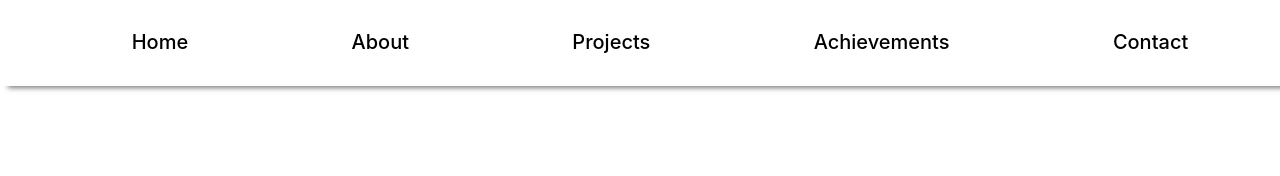
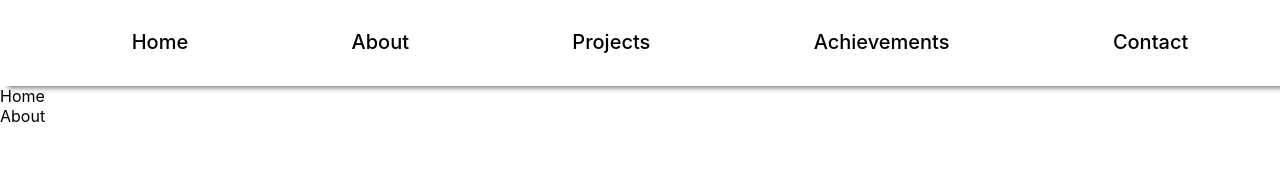
Before and after one commit to KalyanaSundaram01/Portfolio, a React (Create React App) app: page / in a window 1280 px wide. Shown: the top 176 px of the page. Built offline with nearby package versions, Linux system fonts and the light colour scheme.

Commit message:
Modified Component

```diff
--- a/src/components/About.js
+++ b/src/components/About.js
@@ -0,0 +1,11 @@
+import "./About.css"
+
+import React from 'react'
+
+const About = () => {
+  return (
+    <div>About</div>
+  )
+}
+
+export default About
--- a/src/components/Home.js
+++ b/src/components/Home.js
@@ -0,0 +1,11 @@
+import "./Home.css"
+
+import React from 'react'
+
+const Home = () => {
+  return (
+    <div>Home</div>
+  )
+}
+
+export default Home
--- a/src/pages/Mainpage.js
+++ b/src/pages/Mainpage.js
@@ -2,14 +2,15 @@ import "./Mainpage.css"
 import React from 'react'
 import Navbar from '../components/Navbar'
 import { Element } from "react-scroll"
+import Home from "../components/Home"
+import About from "../components/About"
 
 const Mainpage = () => {
   return (
     <div>
         <Navbar/>
-        <Element>
-
-        </Element>
+        <Home/>
+        <About/>
     </div>
   )
 }
```
Also changed, not shown: src/components/Achieve.js (+11 -0 lines), src/components/Contact.js (+11 -0 lines), src/components/Projects.js (+11 -0 lines).
